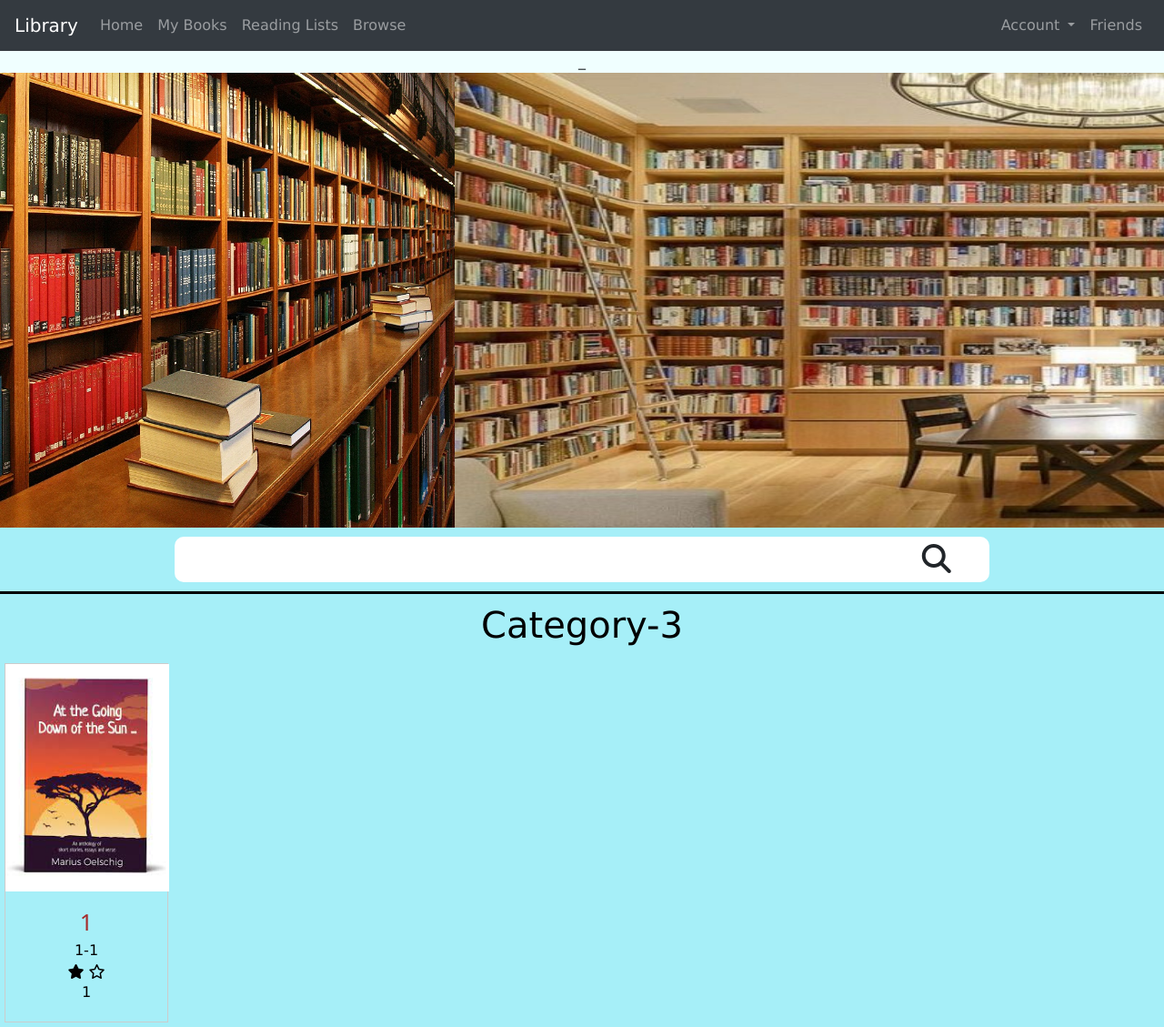
After one commit to krishanu-2001/Library-management-system, a Python web app: template templates/books/search.html in a window 1280 px wide. The commit adds this page. Shown: the whole page at 91% size. Run offline with Jinja, Linux system fonts and the light colour scheme; the template is opened without the code that fills it: most values are stand-ins (such as "Sample title", 1, 10 or a date in 2020); some libraries are stand-ins or nearby versions.

Commit message:
ad books search

```diff
--- a/app.py
+++ b/app.py
@@ -45,6 +45,8 @@ app.add_url_rule('/librarian/delete/librarian_forms/<lid>', view_func=librarian_
 app.add_url_rule('/books/home', view_func=book_section.books_home, methods=['GET','POST'])
 app.add_url_rule('/books/shelf/<shelf_id>', view_func=book_section.books_shelf_id, methods=['GET','POST'])
 app.add_url_rule('/books/view-side/<shelf_id>/<title>', view_func=book_section.view_side, methods=['GET','POST'])
+app.add_url_rule('/books/search/<title>', view_func=book_section.books_search_title, methods=['GET','POST'])
+app.add_url_rule('/books/view-side-search/<search>/<title>', view_func=book_section.view_side_search, methods=['GET','POST'])
 
 # user
 app.add_url_rule('/user/login', view_func=user_section.user_login, methods=['GET','POST'])
--- a/static/js/books.js
+++ b/static/js/books.js
@@ -0,0 +1,8 @@
+function searchFunc(){
+  var searchText = document.querySelectorAll('#searchText')[0].value
+  if(searchText != "")
+    window.location = `/books/search/${searchText}\#newSearch`;
+  else{
+    window.location = `/books/search/\%02\%03\#newSearch`;
+  }
+}
--- a/static/styles/books.css
+++ b/static/styles/books.css
@@ -59,7 +59,8 @@
   flex-direction: row;
   width: 100%;
   overflow-x: scroll;
-  min-height: 500px;
+  overflow-y: hidden;
+  height: 500px;
   background-color: aliceblue;
 }
 
@@ -71,6 +72,66 @@
 .linkHome:hover{
   color: black;
   text-decoration: none;
+}
+
+.noneClass{
+  opacity: 0;
+  text-align: center;
+  width: 100%;
+  height: 100%;
+  position: relative;
+  bottom: 50%;
+  color: #fff;
+  font-size: 30px;
+  font-weight: 200;
+  text-decoration: none;
+}
+
+.noneClass:hover{
+  opacity: 1;
+}
+
+.searchBox{
+  display: flex;
+  margin: 10px;
+  margin-left: 15%;
+  margin-right: 15%;
+  background-color: #fff;
+  border-radius: 10px;
+  border: 3px white solid;
+
+}
+
+.searchBox:hover{
+  border: green 3px solid;
+}
+.searchBox:active{
+  border: green 3px solid;
+}
+.searchBox:focus-within{
+  border: green 3px solid;
+}
+
+.fullBox{
+  width: 92%;
+  padding: 10px;
+  border-radius: 10px;
+  background-color: none;
+  border: none;
+  outline: none;
+}
+
+.fullBox:focus{
+  outline: none;
+}
+
+.searchIcon{
+  position: relative;
+  top: 5px;
+}
+
+.searchIcon:hover{
+  color: green;
 }
 
 /* width */
--- a/templates/books/home.html
+++ b/templates/books/home.html
@@ -16,27 +16,51 @@
       <div class="image1"><a href="/books/shelf/1">
         <img src="{{url_for('static', filename='images/shelf3.png')}}"
         class="image-box" style="width: 500px;"/>
+        <div class="noneClass">
+          <span>Computers</span>
+        </div>
       </a></div>
       <div class="image1"><a href="/books/shelf/2">
         <img src="{{url_for('static', filename='images/shelf11.png')}}"
         class="image-box" style="width: 200px;"/>
+        <div class="noneClass">
+          <span>Fiction</span>
+        </div>
       </a></div>
       <div class="image1"><a href="/books/shelf/3">
           <img src="{{url_for('static', filename='images/shelf12.png')}}"
           class="image-box" style="width: 1000px;"/>
+          <div class="noneClass">
+            <span>Business</span>
+          </div>
       </a></div>
       <div class="image1"><a href="/books/shelf/4">
           <img src="{{url_for('static', filename='images/shelf13.png')}}"
           class="image-box" style="width: 200px;"/>
+          <div class="noneClass">
+            <span>Sports</span>
+          </div>
       </a></div>
       <div class="image1"><a href="/books/shelf/5">
         <img src="{{url_for('static', filename='images/shelf1.png')}}"
         class="image-box" style="width: 1000px;"/>
+        <div class="noneClass">
+          <span>Children</span>
+        </div>
       </a></div>
     </div>
   </div>
 </div>
 <!-- Put in hamburger above please -->
+
+
+
+<!-- search logic here -->
+<a id="newSearch"></a>
+<div class="row searchBox">
+    <input type="text" name="search" value="{{search}}" id="searchText" class="fullBox"/>
+    <i class="fa fa-search searchIcon fa-2x" onclick=searchFunc()></i>
+</div>
 
 
 <!-- book details here -->
--- /dev/null
+++ b/templates/books/search.html
@@ -0,0 +1,90 @@
+<head>
+  <style>
+    div.gallery {
+      margin: 5px;
+      border: 1px solid #ccc;
+      float: left;
+      width: 180px;
+    }
+
+    div.gallery:hover {
+      border: 1px solid #777;
+    }
+
+    div.gallery img {
+      width: 100%;
+      height: auto;
+    }
+
+    div.desc {
+      padding: 15px;
+      text-align: center;
+    }
+  </style>
+</head>
+
+{% extends 'books/home.html' %}
+
+{% block section %}
+{% set category = 'Category-' ~ range(1, 5) | random%}
+<span class="heading_bar1">
+{{category}}</span>
+<br />
+
+<a id="newStart"></a>
+
+{% for title in files %}
+
+<table>
+  <tr>
+
+    {% set filename = 'images/book' ~ (files[title][0][6]|int % 5 + 1) ~ '.png' %}
+    <div class="gallery">
+      <a target="_blank" href="{{url_for('static', filename= filename)}}">
+        <img
+          src="{{url_for('static', filename= filename)}}"
+          alt="Books"
+          style="width: 180px; height: 250px"
+        />
+      </a>
+      <a href="/books/view-side-search/{{ search~'/'~title~'#newStart' }}" class="linkHome">
+      <div class="desc">
+        {% if files[title][0][4][0] == 'A' %}
+        <div class="error_green">{{files[title][0][4]}}</div>
+        {% elif files[title][0][4][0] == 'H' %}
+        <div class="error_yellow">{{files[title][0][4]}}</div>
+        {% else %}
+        <div class="error_red">{{files[title][0][4]}}</div>
+        {% endif %}
+        <div>{{files[title][0][2]}}-{{files[title][0][1]}}</div>
+        {% set rating = files[title][0][3]|int %}
+        {% for i in range(rating) %}
+        <i class="fa fa-star" aria-hidden="true"></i>
+        {% endfor %}
+        {% if (files[title][0][3] % 1 > 0) %}
+        <i class="fa fa-star-half" aria-hidden="true"></i>
+        {% else %}
+        <i class="fa fa-star-o" aria-hidden="true"></i>
+        {% endif %}
+
+        <br />
+
+        <h6>{{files[title][0][6]}}</h6>
+      </div>
+      </a>
+    </div>
+  </tr>
+</table>
+
+{% endfor %}
+
+
+
+{% block viewSingle %}
+
+{% endblock %}
+
+
+
+
+{% endblock %}
```
Also changed, not shown: models/book_section.py (+63 -0 lines), templates/books/view-single-search.html (added, +110 -0 lines), 1 other file.
